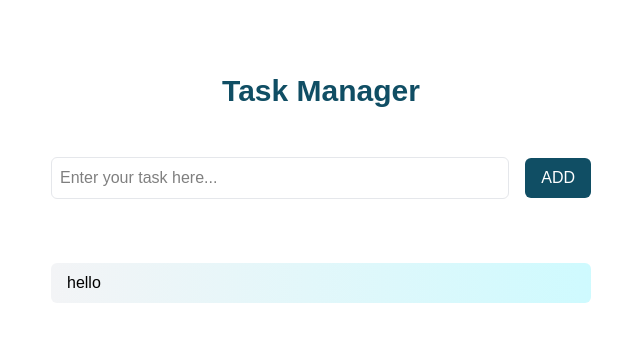
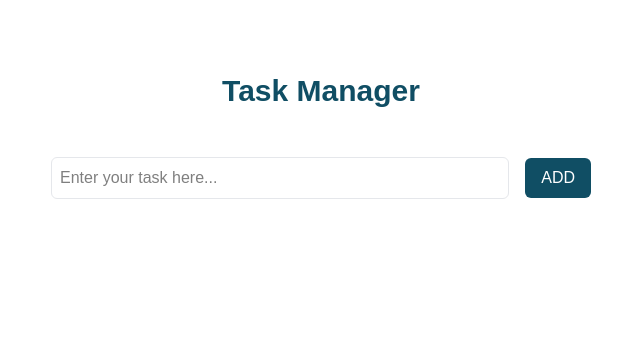
Before and after one commit to pathan-Hameed/BDone, a React (Vite) app: page / in a window 1280 px wide. Shown: the top 342 px of the page, without its empty margins (319-959 px from the left). Built offline with nearby package versions, Linux system fonts and the light colour scheme.

Commit message:
task add functionality added

```diff
--- a/src/pages/Home.jsx
+++ b/src/pages/Home.jsx
@@ -1,13 +1,33 @@
-import React from "react";
+import React, { useState } from "react";
 
 export default function Home() {
+  const [title, setTitle] = useState("");
+  const [tasks, setTasks] = useState([]);
+
+  const handleSubmit = (e) => {
+    e.preventDefault();
+
+    try {
+      if (!title.trim()) {
+        return;
+      }
+
+      setTasks([...tasks, title]);
+      setTitle("");
+
+    } catch (error) {
+      console.log(error);
+    }
+  };
+
   return (
     <div className="w-full h-[80vh] flex justify-center items-center">
       <div className="flex flex-col items-center justify-center gap-12 w-full md:w-[50%] lg:w-[50%]">
         <h1 className=".outfit font-bold text-3xl text-center text-cyan-900">
           Task Manager
         </h1>
-        <form id="task-input" className="w-full">
+
+        <form id="task-input" className="w-full" onSubmit={handleSubmit}>
           <div className="flex items-center justify-between gap-4">
             <input
               className="border border-gray-200 rounded-md px-2 py-2 w-full outline-none"
@@ -15,20 +35,31 @@ export default function Home() {
               name=""
               id="task-title"
               placeholder="Enter your task here..."
+              value={title}
+              onChange={(e) => setTitle(e.target.value)}
             />
-            <button className="px-4 py-2 bg-cyan-900 rounded-md text-white font-medium text-md">
+            <button
+              className="px-4 py-2 bg-cyan-900 rounded-md text-white font-medium text-md"
+              type="submit"
+            >
               ADD
             </button>
           </div>
         </form>
+
         <div className="py-4 w-full">
-          <ul className="flex flex-col items-center justify-start gap-8 list-none min-w-full min-h-[40vh]">
-            <li
-              className="w-full py-2 px-4 rounded-md bg-gradient-to-r from-gray-100 to-cyan-100
-"
-            >
-              hello
-            </li>
+          <ul
+            id="task-list"
+            className="flex flex-col-reverse items-center justify-end gap-8 list-none min-w-full min-h-[40vh] max-h-[40vh] h-[40vh] overflow-y-scroll border-none"
+          >
+            {tasks.map((task, index) => (
+              <li
+                key={index}
+                className="px-2 py-4 text-xl bg-linear-to-r from-gray-100 to-cyan-200 font-semibold w-full rounded-md"
+              >
+                {task}
+              </li>
+            ))}
           </ul>
         </div>
       </div>
```
